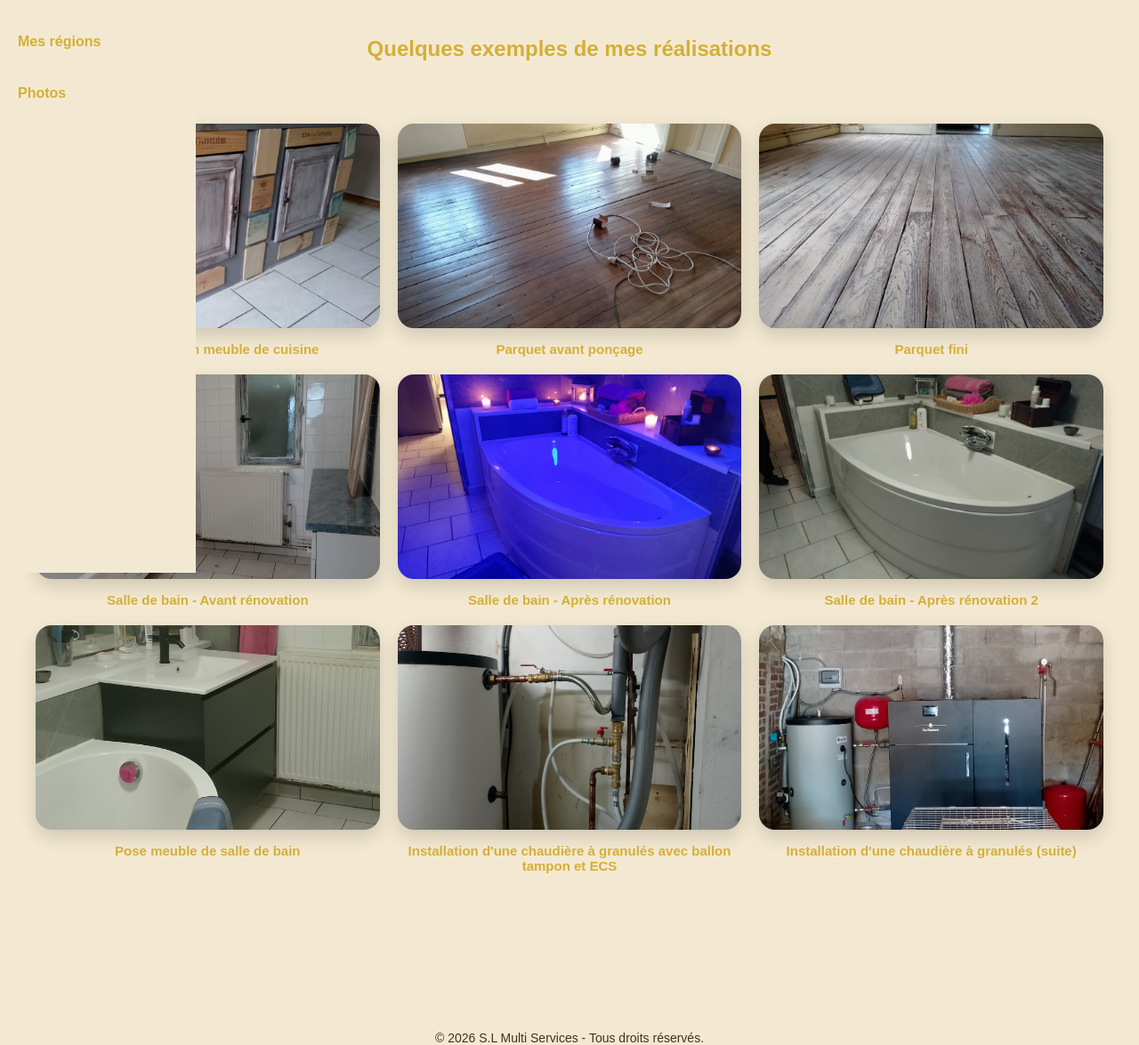
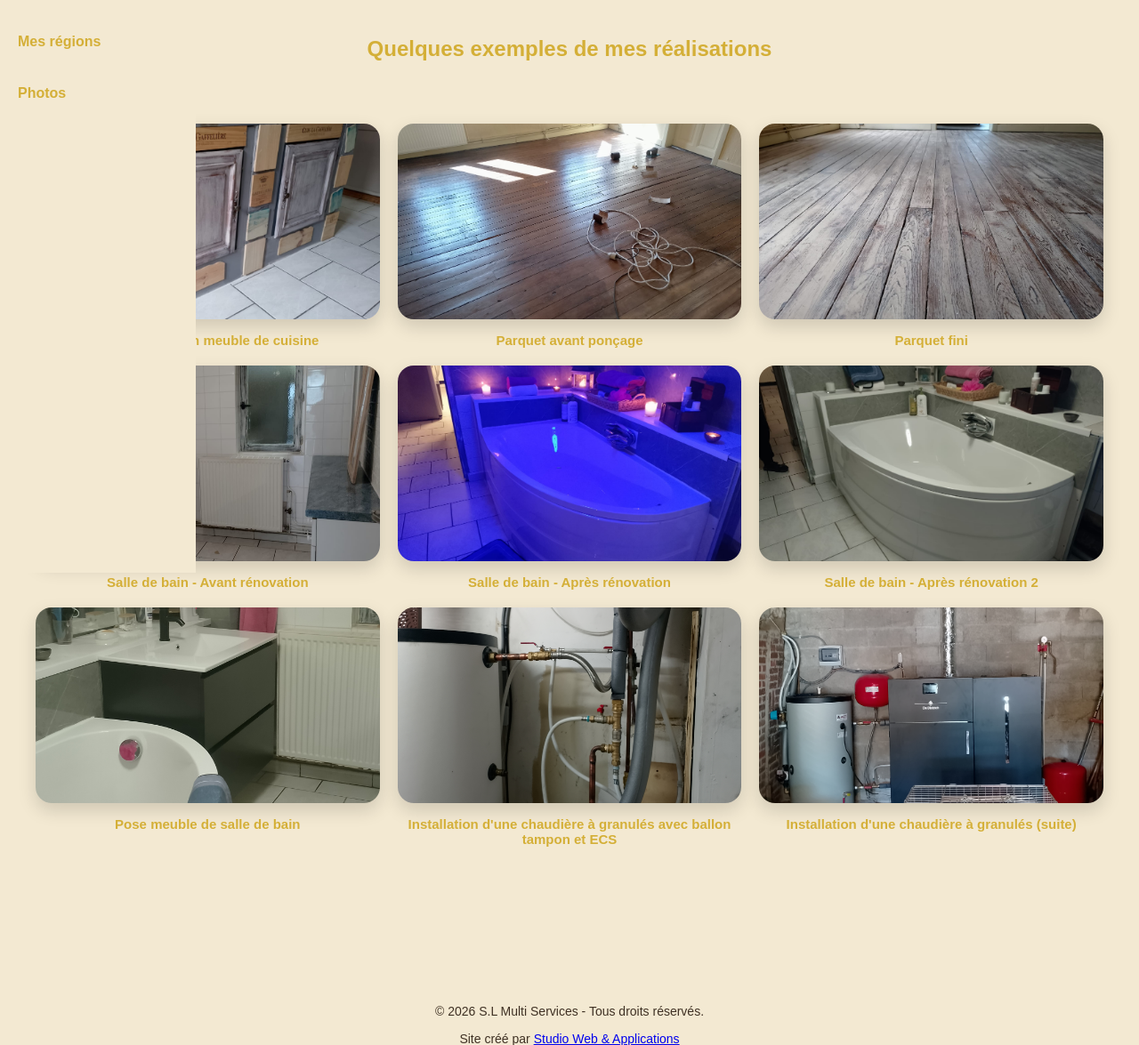
Before and after one commit to MSEDIT-1304/S.L-Multi-Services, a Flask app: page /photos in a window 1280 px wide. Shown: the part 206-1381 px from the top of the page at 89% size. Run offline with Flask 3, Linux system fonts and the light colour scheme.

Commit message:
Update style.css

```diff
--- a/static/style.css
+++ b/static/style.css
@@ -100,7 +100,7 @@ li{
 
     width:100%;
 
-    height:230px;
+    height:220px;
 
     object-fit:cover;
 
```
